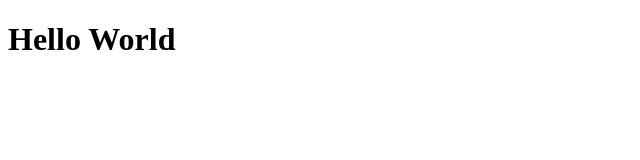
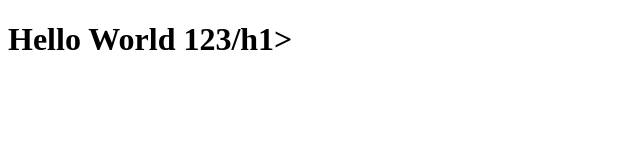
Before and after one commit to prisyllia/latihan-2-revou, a plain HTML site: page index.html in a window 1280 px wide. Shown: the whole page, without its empty margins (0-640 px from the left). Drawn offline with Linux system fonts and the light colour scheme.

Commit message:
2nd commit

```diff
--- a/index.html
+++ b/index.html
@@ -5,6 +5,6 @@
     </head>
 
     <body>
-        <h1>Hello World</h1>
+        <h1>Hello World 123/h1>
     </body>
 </html>
```
